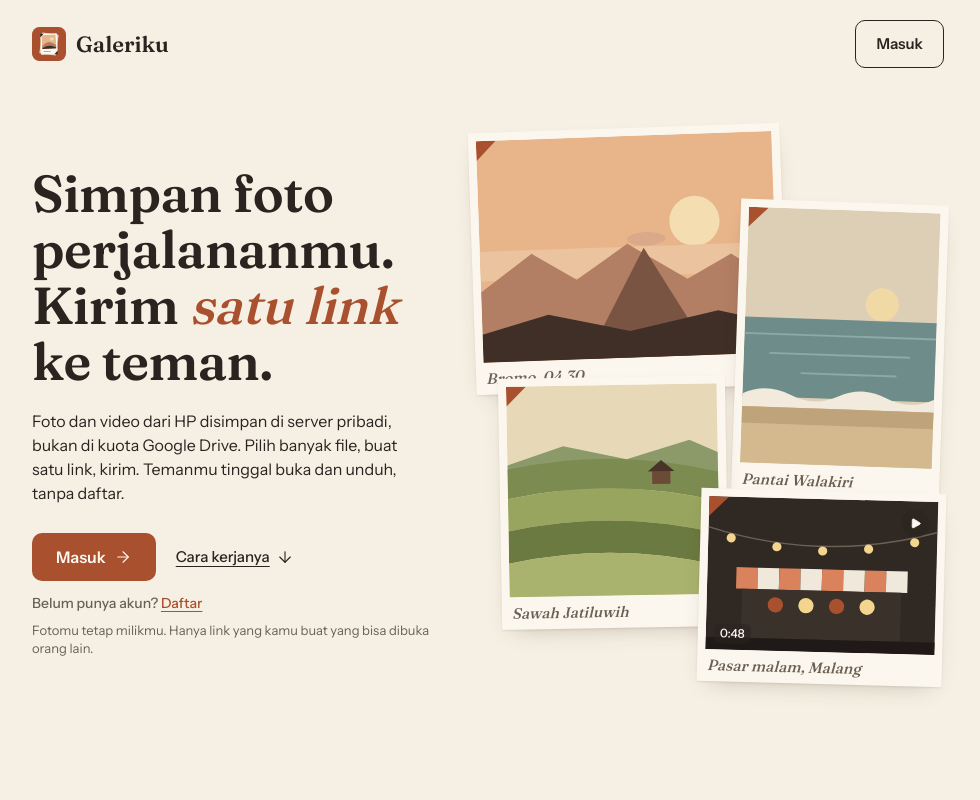
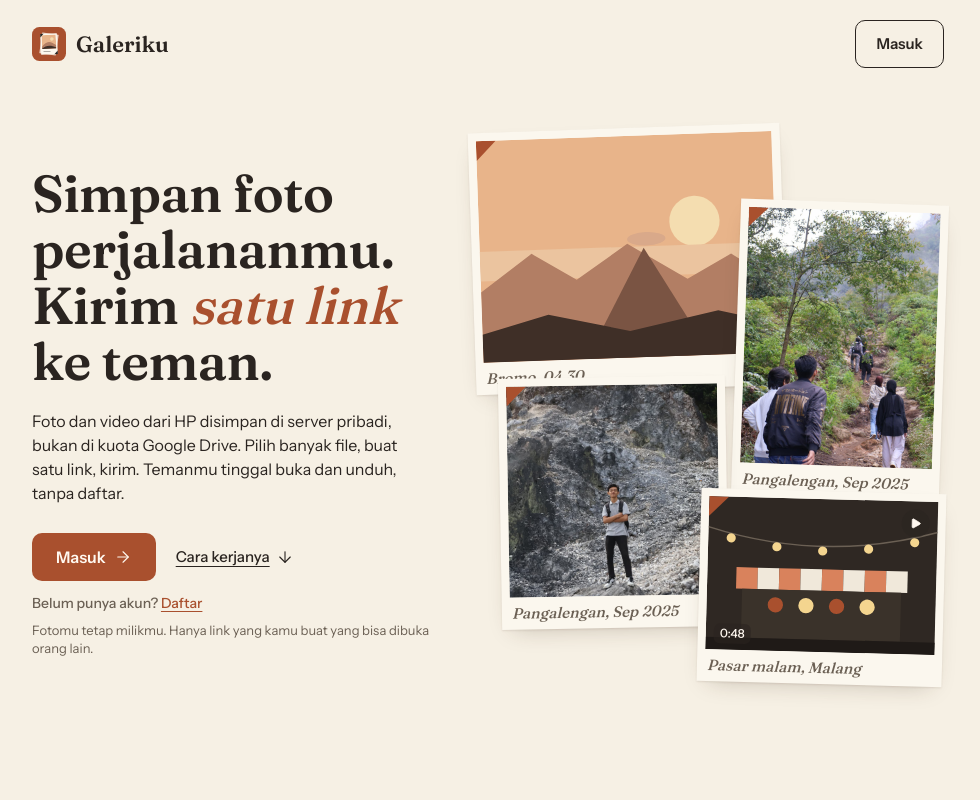
Before and after one commit to hfzfjr/galeriku, a Next.js app in the folder frontend/: page / in a window 1280 px wide. Shown: the top 800 px of the page, without its empty margins (152-1132 px from the left). Built offline with nearby package versions, Linux system fonts and the light colour scheme; no server answers.

Commit message:
feat(frontend): foto asli Pangalengan di landing

```diff
--- a/frontend/src/components/landing/landing-photos.tsx
+++ b/frontend/src/components/landing/landing-photos.tsx
@@ -17,12 +17,18 @@ export type LandingPhotoSlot = {
   duration?: string;
   /**
    * Foto asli (opsional). Isi dengan path di frontend/public/landing/
-   * (mis. "/landing/bromo.jpg") untuk menggantikan ilustrasi tanpa
-   * mengubah komponen. Lihat public/landing/README.md.
+   * untuk menggantikan ilustrasi tanpa mengubah komponen.
+   * Lihat public/landing/README.md.
    */
   src?: string;
   width: number;
   height: number;
+  /**
+   * Rasio bingkai kartu (sama dengan ilustrasi slot ini). Foto asli
+   * dipotong object-cover mengikuti rasio ini agar komposisi tumpukan
+   * tidak berubah.
+   */
+  frameAspect?: string;
   illustration: ReactNode;
 };
 
@@ -38,20 +44,24 @@ export const LANDING_PHOTOS: LandingPhotoSlot[] = [
   },
   {
     id: "walakiri",
-    caption: "Pantai Walakiri",
-    alt: "Contoh foto: pantai saat senja",
+    caption: "Pangalengan, Sep 2025",
+    alt: "Rombongan berjalan mendaki jalur tanah di hutan berkabut, Pangalengan",
     kind: "photo",
-    width: 600,
-    height: 800,
+    src: "/landing/pangalengan-jalur.jpg",
+    width: 1200,
+    height: 1800,
+    frameAspect: "aspect-[3/4]",
     illustration: <WalakiriArt className="block h-auto w-full" />,
   },
   {
     id: "jatiluwih",
-    caption: "Sawah Jatiluwih",
-    alt: "Contoh foto: sawah berundak",
+    caption: "Pangalengan, Sep 2025",
+    alt: "Seorang pengunjung berdiri di atas batu besar di lereng berbatu, Pangalengan",
     kind: "photo",
-    width: 600,
-    height: 600,
+    src: "/landing/pangalengan-bebatuan.jpg",
+    width: 1200,
+    height: 1800,
+    frameAspect: "aspect-square",
     illustration: <JatiluwihArt className="block h-auto w-full" />,
   },
   {
--- a/frontend/src/components/landing/photo-card.tsx
+++ b/frontend/src/components/landing/photo-card.tsx
@@ -42,14 +42,15 @@ export function PhotoCard({ slot }: { slot: LandingPhotoSlot }) {
       )}
     >
       {slot.src ? (
-        <Image
-          src={slot.src}
-          alt={slot.alt}
-          width={slot.width}
-          height={slot.height}
-          sizes="(max-width: 768px) 60vw, 360px"
-          className="block h-auto w-full"
-        />
+        <div className={cn("relative w-full overflow-hidden", slot.frameAspect)}>
+          <Image
+            src={slot.src}
+            alt={slot.alt}
+            fill
+            sizes="(max-width: 768px) 60vw, 360px"
+            className="object-cover"
+          />
+        </div>
       ) : (
         slot.illustration
       )}
```
Also changed, not shown: frontend/public/landing/README.md, frontend/public/landing/pangalengan-bebatuan.jpg (added), frontend/public/landing/pangalengan-jalur.jpg (added).
